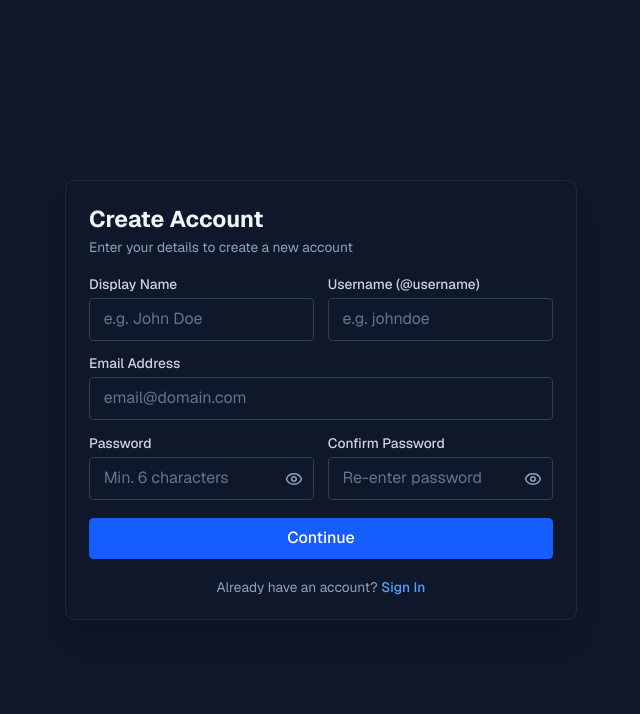
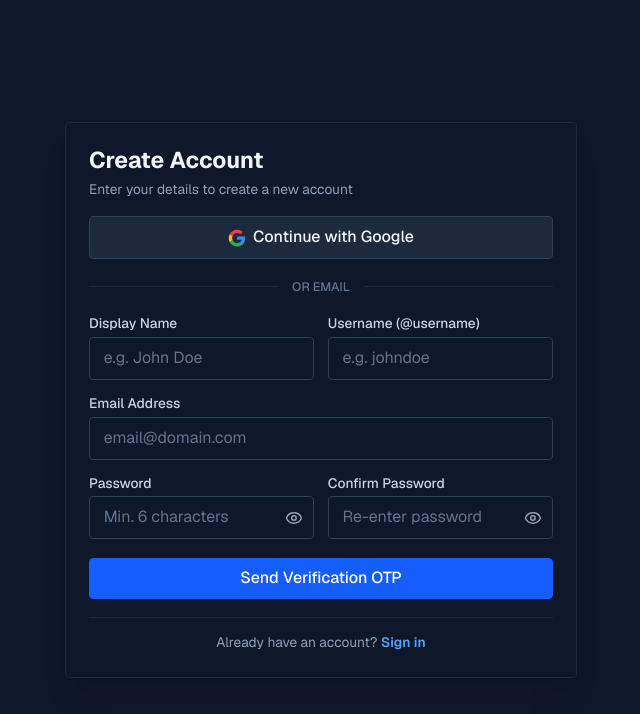
Before and after one commit to theanhtong/flock-social, a Next.js app in the folder apps/web/: page /register in a window 1280 px wide. Shown: the top 714 px of the page, without its empty margins (319-959 px from the left). Built offline with nearby package versions, Linux system fonts and the light colour scheme; no server answers.

Commit message:
feat(auth): add Google OAuth registration option to register page and register modal

```diff
--- a/apps/web/app/register/page.tsx
+++ b/apps/web/app/register/page.tsx
@@ -13,6 +13,7 @@ export default function RegisterPage() {
   const register = useAuthStore((s) => s.register);
   const sendVerification = useAuthStore((s) => s.sendVerification);
   const verifyEmail = useAuthStore((s) => s.verifyEmail);
+  const googleAuth = useAuthStore((s) => s.googleAuth);
 
   const [step, setStep] = useState<1 | 2>(1);
   const [displayName, setDisplayName] = useState('');
@@ -23,6 +24,7 @@ export default function RegisterPage() {
   const [otpCode, setOtpCode] = useState('');
 
   const [loading, setLoading] = useState(false);
+  const [googleLoading, setGoogleLoading] = useState(false);
   const [resendLoading, setResendLoading] = useState(false);
 
   const [errors, setErrors] = useState<{
@@ -81,6 +83,29 @@ export default function RegisterPage() {
     }
   };
 
+  const handleGoogleAuth = async () => {
+    setGoogleLoading(true);
+    try {
+      const mockGoogleToken = 'google_oauth_token_' + Date.now();
+      const mockUserInfo = {
+        email: 'google.user@flock.social',
+        name: 'Google User',
+        picture: 'https://images.unsplash.com/photo-1534528741775-53994a69daeb?w=150',
+      };
+      await googleAuth(mockGoogleToken, mockUserInfo);
+      const loggedUser = useAuthStore.getState().user;
+      if (loggedUser && (loggedUser.role === 'admin' || loggedUser.role === 'moderator')) {
+        router.push('/dashboard');
+      } else {
+        router.push('/');
+      }
+    } catch (err) {
+      // Handled by store toasts
+    } finally {
+      setGoogleLoading(false);
+    }
+  };
+
   const handleResendOtp = async () => {
     setResendLoading(true);
     try {
@@ -94,7 +119,7 @@ export default function RegisterPage() {
 
   return (
     <div className="flex-1 flex flex-col items-center justify-center p-4 font-sans">
-      <div className="w-full max-w-md bg-slate-900 border border-slate-800 rounded-lg p-5 shadow-xl flex flex-col gap-4">
+      <div className="w-full max-w-md bg-slate-900 border border-slate-800 rounded-sm p-5 shadow-xl flex flex-col gap-4">
         <div className="flex flex-col gap-0.5">
           <h1 className="text-xl font-bold text-slate-100">
             {step === 1 ? 'Create Account' : 'Verify Email OTP'}
@@ -107,6 +132,41 @@ export default function RegisterPage() {
         </div>
 
         {step === 1 ? (
+          <div className="flex flex-col gap-3 font-sans">
+            <Button
+              variant="secondary"
+              size="md"
+              className="w-full flex items-center justify-center gap-2"
+              onClick={handleGoogleAuth}
+              isLoading={googleLoading}
+            >
+              <svg className="w-4 h-4" viewBox="0 0 24 24">
+                <path
+                  fill="#4285F4"
+                  d="M22.56 12.25c0-.78-.07-1.53-.2-2.25H12v4.26h5.92c-.26 1.37-1.04 2.53-2.21 3.31v2.77h3.57c2.08-1.92 3.28-4.74 3.28-8.09z"
+                />
+                <path
+                  fill="#34A853"
+                  d="M12 23c2.97 0 5.46-.98 7.28-2.66l-3.57-2.77c-.98.66-2.23 1.06-3.71 1.06-2.86 0-5.29-1.93-6.16-4.53H2.18v2.84C3.99 20.53 7.7 23 12 23z"
+                />
+                <path
+                  fill="#FBBC05"
+                  d="M5.84 14.09c-.22-.66-.35-1.36-.35-2.09s.13-1.43.35-2.09V7.06H2.18C1.43 8.55 1 10.22 1 12s.43 3.45 1.18 4.94l2.85-2.22.81-.63z"
+                />
+                <path
+                  fill="#EA4335"
+                  d="M12 5.38c1.62 0 3.06.56 4.21 1.64l3.15-3.15C17.45 2.09 14.97 1 12 1 7.7 1 3.99 3.47 2.18 7.06l3.66 2.84c.87-2.6 3.3-4.52 6.16-4.52z"
+                />
+              </svg>
+              <span>Continue with Google</span>
+            </Button>
+
+            <div className="flex items-center gap-3 my-1">
+              <div className="flex-1 h-[1px] bg-slate-800" />
+              <span className="text-[11px] text-slate-500 uppercase font-medium">OR EMAIL</span>
+              <div className="flex-1 h-[1px] bg-slate-800" />
+            </div>
+
             <form onSubmit={handleStep1Submit} className="flex flex-col gap-3">
               <div className="grid grid-cols-1 sm:grid-cols-2 gap-3">
                 <Input
@@ -162,21 +222,24 @@ export default function RegisterPage() {
                 className="w-full mt-1"
                 isLoading={loading}
               >
-              Continue
+                Send Verification OTP
               </Button>
             </form>
+          </div>
         ) : (
-          <div className="flex flex-col gap-4">
-            <form onSubmit={handleVerifyAndRegister} className="flex flex-col gap-4 items-center">
+          <form onSubmit={handleVerifyAndRegister} className="flex flex-col gap-4">
+            <div className="flex flex-col items-center gap-2 py-2">
+              <span className="text-xs text-slate-300 font-medium">Enter 6-digit Code</span>
               <OtpInput
+                value={otpCode}
+                onChange={setOtpCode}
                 length={6}
-                value={otpCode}
-                onChange={(code) => {
-                  setOtpCode(code);
-                  setErrors({});
-                }}
-                error={errors.otp}
+                disabled={loading}
               />
+              {errors.otp && (
+                <span className="text-xs text-rose-400 font-medium text-center">{errors.otp}</span>
+              )}
+            </div>
 
             <Button
               type="submit"
@@ -184,38 +247,37 @@ export default function RegisterPage() {
               size="md"
               className="w-full"
               isLoading={loading}
-                disabled={otpCode.length !== 6}
             >
-                Verify & Complete Account
+              Verify & Complete Registration
             </Button>
-            </form>
 
-            <div className="flex flex-col items-center gap-1.5 mt-1">
+            <div className="flex items-center justify-between text-xs pt-2 border-t border-slate-800 font-sans">
+              <button
+                type="button"
+                onClick={() => setStep(1)}
+                className="text-slate-400 hover:text-slate-200"
+              >
+                ← Back to details
+              </button>
               <button
                 type="button"
                 onClick={handleResendOtp}
                 disabled={resendLoading}
-                className="text-xs text-blue-400 hover:underline cursor-pointer disabled:opacity-50"
+                className="text-blue-400 hover:underline font-semibold"
               >
-                {resendLoading ? 'Resending...' : "Didn't receive code? Resend OTP"}
-              </button>
-
-              <button
-                type="button"
-                onClick={() => setStep(1)}
-                className="text-xs text-slate-500 hover:text-slate-300 hover:underline cursor-pointer"
-              >
-                Back to edit details
+                {resendLoading ? 'Sending...' : 'Resend Code'}
               </button>
             </div>
-          </div>
+          </form>
         )}
 
-        <div className="text-xs text-slate-400 text-center">
+        <div className="pt-2 border-t border-slate-800 text-center font-sans">
+          <span className="text-xs text-slate-400">
             Already have an account?{' '}
-          <Link href="/login" className="text-blue-400 font-medium hover:underline">
-            Sign In
+            <Link href="/login" className="text-blue-400 font-semibold hover:underline">
+              Sign in
             </Link>
+          </span>
         </div>
       </div>
     </div>
--- a/apps/web/components/auth/register-modal.tsx
+++ b/apps/web/components/auth/register-modal.tsx
@@ -14,6 +14,7 @@ export const RegisterModal: React.FC = () => {
   const register = useAuthStore((s) => s.register);
   const sendVerification = useAuthStore((s) => s.sendVerification);
   const verifyEmail = useAuthStore((s) => s.verifyEmail);
+  const googleAuth = useAuthStore((s) => s.googleAuth);
 
   const [step, setStep] = useState<1 | 2>(1);
   const [displayName, setDisplayName] = useState('');
@@ -24,6 +25,7 @@ export const RegisterModal: React.FC = () => {
   const [otpCode, setOtpCode] = useState('');
 
   const [loading, setLoading] = useState(false);
+  const [googleLoading, setGoogleLoading] = useState(false);
   const [resendLoading, setResendLoading] = useState(false);
 
   const [errors, setErrors] = useState<{
@@ -82,6 +84,24 @@ export const RegisterModal: React.FC = () => {
     }
   };
 
+  const handleGoogleAuth = async () => {
+    setGoogleLoading(true);
+    try {
+      const mockGoogleToken = 'google_oauth_token_' + Date.now();
+      const mockUserInfo = {
+        email: 'google.user@flock.social',
+        name: 'Google User',
+        picture: 'https://images.unsplash.com/photo-1534528741775-53994a69daeb?w=150',
+      };
+      await googleAuth(mockGoogleToken, mockUserInfo);
+      handleClose();
+    } catch (err) {
+      // Handled by store toasts
+    } finally {
+      setGoogleLoading(false);
+    }
+  };
+
   const handleResendOtp = async () => {
     setResendLoading(true);
     try {
@@ -93,7 +113,7 @@ export const RegisterModal: React.FC = () => {
     }
   };
 
-  const resetForm = () => {
+  const handleClose = () => {
     setStep(1);
     setDisplayName('');
     setUsername('');
@@ -102,10 +122,6 @@ export const RegisterModal: React.FC = () => {
     setConfirmPassword('');
     setOtpCode('');
     setErrors({});
-  };
-
-  const handleClose = () => {
-    resetForm();
     closeRegisterModal();
   };
 
@@ -116,10 +132,44 @@ export const RegisterModal: React.FC = () => {
       maxWidth="md"
       title={step === 1 ? 'Create Account' : 'Verify Email OTP'}
     >
+      <div className="flex flex-col gap-3.5 max-w-sm mx-auto py-0.5 font-sans">
         {step === 1 ? (
-        <div className="flex flex-col gap-3.5 py-0.5">
-          <form onSubmit={handleStep1Submit} className="flex flex-col gap-3">
-            <div className="grid grid-cols-1 sm:grid-cols-2 gap-3">
+          <div className="flex flex-col gap-3 font-sans">
+            <Button
+              variant="secondary"
+              size="md"
+              className="w-full font-sans flex items-center justify-center gap-2"
+              onClick={handleGoogleAuth}
+              isLoading={googleLoading}
+            >
+              <svg className="w-4 h-4" viewBox="0 0 24 24">
+                <path
+                  fill="#4285F4"
+                  d="M22.56 12.25c0-.78-.07-1.53-.2-2.25H12v4.26h5.92c-.26 1.37-1.04 2.53-2.21 3.31v2.77h3.57c2.08-1.92 3.28-4.74 3.28-8.09z"
+                />
+                <path
+                  fill="#34A853"
+                  d="M12 23c2.97 0 5.46-.98 7.28-2.66l-3.57-2.77c-.98.66-2.23 1.06-3.71 1.06-2.86 0-5.29-1.93-6.16-4.53H2.18v2.84C3.99 20.53 7.7 23 12 23z"
+                />
+                <path
+                  fill="#FBBC05"
+                  d="M5.84 14.09c-.22-.66-.35-1.36-.35-2.09s.13-1.43.35-2.09V7.06H2.18C1.43 8.55 1 10.22 1 12s.43 3.45 1.18 4.94l2.85-2.22.81-.63z"
+                />
+                <path
+                  fill="#EA4335"
+                  d="M12 5.38c1.62 0 3.06.56 4.21 1.64l3.15-3.15C17.45 2.09 14.97 1 12 1 7.7 1 3.99 3.47 2.18 7.06l3.66 2.84c.87-2.6 3.3-4.52 6.16-4.52z"
+                />
+              </svg>
+              <span>Continue with Google</span>
+            </Button>
+
+            <div className="flex items-center gap-3 my-0.5 font-sans">
+              <div className="flex-1 h-[1px] bg-slate-800" />
+              <span className="text-[11px] text-slate-500 uppercase font-medium font-sans">OR EMAIL</span>
+              <div className="flex-1 h-[1px] bg-slate-800" />
+            </div>
+
+            <form onSubmit={handleStep1Submit} className="flex flex-col gap-2.5 font-sans">
               <Input
                 label="Display Name"
                 placeholder="e.g. John Doe"
@@ -135,7 +185,6 @@ export const RegisterModal: React.FC = () => {
                 onChange={(e) => setUsername(e.target.value.toLowerCase())}
                 error={errors.username}
               />
-            </div>
 
               <Input
                 label="Email Address"
@@ -146,7 +195,6 @@ export const RegisterModal: React.FC = () => {
                 error={errors.email}
               />
 
-            <div className="grid grid-cols-1 sm:grid-cols-2 gap-3">
               <Input
                 label="Password"
                 type="password"
@@ -164,80 +212,76 @@ export const RegisterModal: React.FC = () => {
                 onChange={(e) => setConfirmPassword(e.target.value)}
                 error={errors.confirmPassword}
               />
+
+              <Button
+                type="submit"
+                variant="primary"
+                size="md"
+                className="w-full mt-1 font-sans"
+                isLoading={loading}
+              >
+                Send Verification OTP
+              </Button>
+            </form>
+          </div>
+        ) : (
+          <form onSubmit={handleVerifyAndRegister} className="flex flex-col gap-4 font-sans">
+            <div className="flex flex-col items-center gap-2 py-2">
+              <span className="text-xs text-slate-300 font-medium">Enter 6-digit Code</span>
+              <OtpInput
+                value={otpCode}
+                onChange={setOtpCode}
+                length={6}
+                disabled={loading}
+              />
+              {errors.otp && (
+                <span className="text-xs text-rose-400 font-medium text-center">{errors.otp}</span>
+              )}
             </div>
 
             <Button
               type="submit"
               variant="primary"
               size="md"
-              className="w-full mt-1"
+              className="w-full font-sans"
               isLoading={loading}
             >
-              Continue
+              Verify & Complete Registration
             </Button>
+
+            <div className="flex items-center justify-between text-xs pt-2 border-t border-slate-800 font-sans">
+              <button
+                type="button"
+                onClick={() => setStep(1)}
+                className="text-slate-400 hover:text-slate-200"
+              >
+                ← Back to details
+              </button>
+              <button
+                type="button"
+                onClick={handleResendOtp}
+                disabled={resendLoading}
+                className="text-blue-400 hover:underline font-semibold"
+              >
+                {resendLoading ? 'Sending...' : 'Resend Code'}
+              </button>
+            </div>
           </form>
+        )}
 
-          <div className="text-xs text-slate-400 text-center mt-1">
+        <div className="pt-2 border-t border-slate-800 text-center font-sans">
+          <span className="text-xs text-slate-400">
             Already have an account?{' '}
             <button
               type="button"
               onClick={openLoginModal}
-              className="text-blue-400 font-medium hover:underline cursor-pointer"
+              className="text-blue-400 font-semibold hover:underline"
             >
-              Sign In
+              Sign in
             </button>
+          </span>
         </div>
       </div>
-      ) : (
-        <div className="flex flex-col gap-5 max-w-sm mx-auto py-1">
-          <p className="text-xs text-slate-300 text-center">
-            A 6-digit OTP code has been sent to{' '}
-            <span className="text-white font-semibold">{email}</span>
-          </p>
-
-          <form onSubmit={handleVerifyAndRegister} className="flex flex-col gap-5 items-center">
-            <OtpInput
-              length={6}
-              value={otpCode}
-              onChange={(code) => {
-                setOtpCode(code);
-                setErrors({});
-              }}
-              error={errors.otp}
-            />
-
-            <Button
-              type="submit"
-              variant="primary"
-              size="md"
-              className="w-full"
-              isLoading={loading}
-              disabled={otpCode.length !== 6}
-            >
-              Verify & Complete Account
-            </Button>
-          </form>
-
-          <div className="flex flex-col items-center gap-1.5 mt-1">
-            <button
-              type="button"
-              onClick={handleResendOtp}
-              disabled={resendLoading}
-              className="text-xs text-blue-400 hover:underline cursor-pointer disabled:opacity-50"
-            >
-              {resendLoading ? 'Resending...' : "Didn't receive code? Resend OTP"}
-            </button>
-
-            <button
-              type="button"
-              onClick={() => setStep(1)}
-              className="text-xs text-slate-500 hover:text-slate-300 hover:underline cursor-pointer"
-            >
-              Back to edit details
-            </button>
-          </div>
-        </div>
-      )}
     </Modal>
   );
 };
```
Lines whose indentation alone changed are shown as unchanged.
